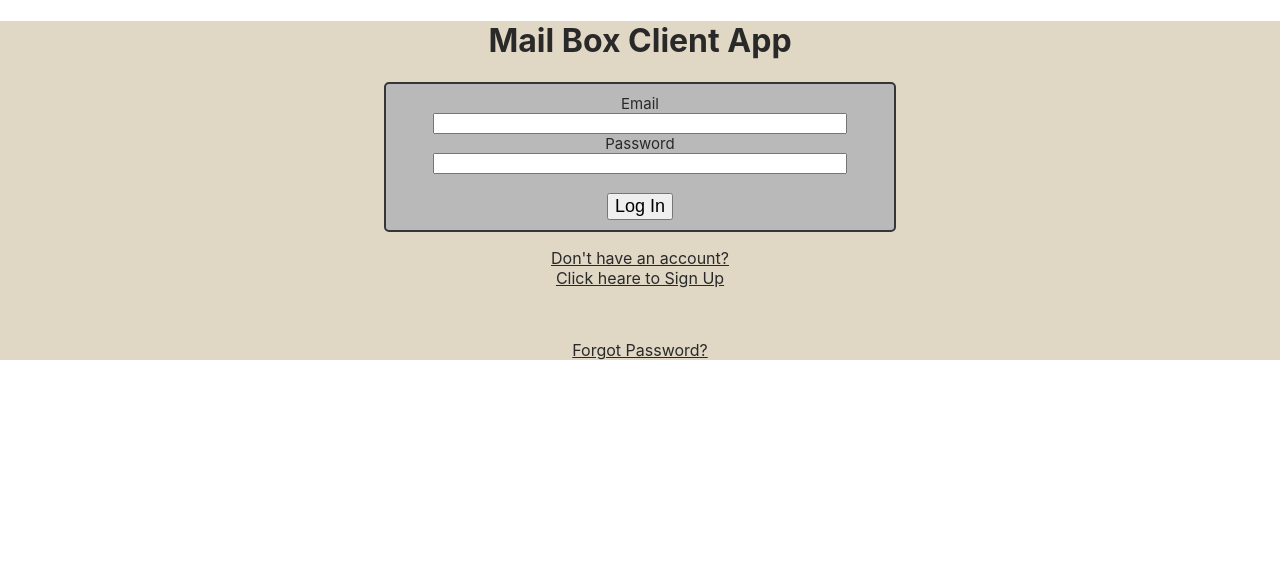
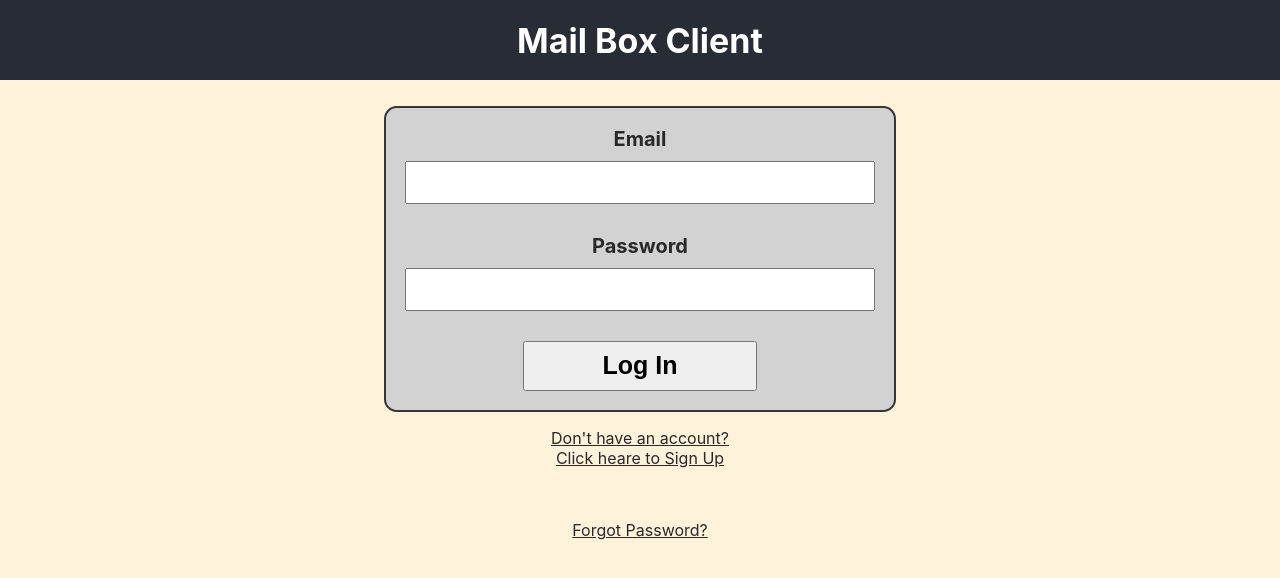
Before and after one commit to vishnurvp/mailbox-client, a React (Create React App) app: page /login in a window 1280 px wide. Shown: the top 578 px of the page. Built offline with nearby package versions, Linux system fonts and the light colour scheme.

Commit message:
after_build

```diff
--- a/src/App.css
+++ b/src/App.css
@@ -1,6 +1,10 @@
+
 .App {
+  width: 100vw;
+  height: 100vh;
+  box-sizing: border-box;
   text-align: center;
-  background-color: rgb(225, 215, 197);
+  background-color: rgb(255, 242, 219);
   color: #292929;
 }
 
@@ -22,13 +26,15 @@
 }
 
 .App-header {
+  margin: 0;
+  font-weight: bold;
   background-color: #282c34;
-  min-height: 100vh;
+  min-height: 10vh;
   display: flex;
   flex-direction: column;
   align-items: center;
   justify-content: center;
-  font-size: calc(10px + 2vmin);
+  font-size: calc(10px + 3vmin);
   color: white;
 }
 
--- a/src/App.js
+++ b/src/App.js
@@ -9,7 +9,7 @@ import WelcomePage from "./components/WelcomePage/WelcomePage";
 function App() {
   return (
     <div className="App">
-      <h1>Mail Box Client App</h1>
+      <h1 className={'App-header'}>Mail Box Client</h1>
       <Redirect to={"/login"} />
       <Switch>
         <Route path={"/login"} exact>
--- a/src/components/authentication/LogIn.js
+++ b/src/components/authentication/LogIn.js
@@ -70,18 +70,12 @@ const LogIn = () => {
       <Fragment>
         <form className={classes.form} onSubmit={loginHandler}>
           <label htmlFor="email">Email</label>
-          <br />
           <input id="logInEmail" type="email"></input>
-          <br />
           <label htmlFor="password">Password</label>
-          <br />
           <input id="password" type="password"></input>
-          <br />
-          <br/>
           <button id="logInBtn" type="submit">
             Log In
           </button>
-          <br />
         </form>
         <p onClick={signUpClickHandler} style={{ textDecoration: "underline" }}>
           Don't have an account?
--- a/src/components/authentication/LogIn.module.css
+++ b/src/components/authentication/LogIn.module.css
@@ -1,23 +1,35 @@
 .form {
-  font-size: 15px;
+  box-sizing: border-box;
+  margin-top: 2vw;
+  margin-left: 30vw;
   box-sizing: border-box;
   width: 40vw;
-  background-color: rgb(185, 185, 185);
-  margin-left: 30vw;
+  min-width: 40vw;
+  background-color: rgb(210, 210, 210);
   border: 2px solid rgb(54, 54, 54);
-  border-radius: 5px;
-  padding-top: 10px;
-  padding-bottom: 10px;
+  border-radius: 1vw;
+  padding: 1.5vw;
 }
 
 .form label {
+  font-size: 20px;
+  font-weight: bold;
   width: auto;
 }
 
 .form input {
-  width: 80%;
+  margin-top: 10px;
+  margin-bottom: 30px;
+  font-size: 25px;
+  font-weight: bold;
+  box-sizing: border-box;
+  padding: 5px;
+  width: 100%;
 }
 
 .form button {
-  font-size: 18px;
+  width: 50%;
+  font-size: 25px;
+  font-weight: bold;
+  height: 50px;
 }
```
Also changed, not shown: 1 other file (tests, documents, lock files or other folders).
